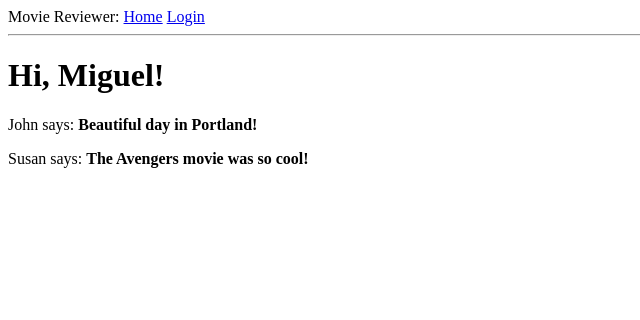
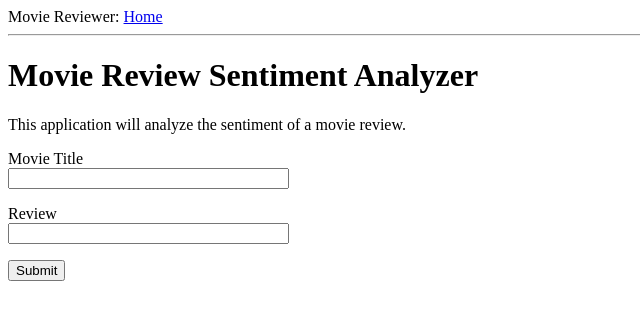
Before and after one commit to sconnors1122/movie_analyzer, a Flask app: page / in a window 1280 px wide. Shown: the top 320 px of the page, without its empty margins (0-640 px from the left). Run offline with Flask 2, Linux system fonts and the light colour scheme.

Commit message:
added submission form

```diff
--- a/app/forms.py
+++ b/app/forms.py
@@ -1,7 +1,8 @@
 from flask_wtf import FlaskForm
-from wtforms import StringField, PasswordField, BooleanField, SubmitField
+from wtforms import StringField, SubmitField
 from wtforms.validators import DataRequired
-class LoginForm(FlaskForm):
+
+class SubmissionForm(FlaskForm):
     title = StringField('Movie Title', validators=[DataRequired()])
-    review = PasswordField('Review', validators=[DataRequired()])
+    review = StringField('Review', validators=[DataRequired()])
     submit = SubmitField('Submit')
--- a/app/routes.py
+++ b/app/routes.py
@@ -1,28 +1,13 @@
 from flask import render_template, flash, redirect, url_for
 from app import app
-from app.forms import LoginForm
+from app.forms import SubmissionForm
 
-@app.route('/')
-@app.route('/index')
+@app.route('/', methods=['GET', 'POST'])
+@app.route('/index', methods=['GET', 'POST'])
 def index():
-    user = {'username': 'Miguel'}
-    posts = [
-        {
-            'author': {'username': 'John'},
-            'body': 'Beautiful day in Portland!'
-        },
-        {
-            'author': {'username': 'Susan'},
-            'body': 'The Avengers movie was so cool!'
-        }
-    ]
-    return render_template('index.html', title='Home', user=user, posts=posts)
-
-@app.route('/login', methods=['GET', 'POST'])
-def login():
-    form = LoginForm()
+    form = SubmissionForm()
     if form.validate_on_submit():
         flash('Login requested for user {}, remember_me={}'.format(
             form.username.data, form.remember_me.data))
         return redirect(url_for('index'))
-    return render_template('login.html', title='Sign In', form=form)
+    return render_template('index.html', title='Home', form=form)
--- a/app/templates/base.html
+++ b/app/templates/base.html
@@ -10,7 +10,6 @@
         <div>
             Movie Reviewer:
             <a href="{{url_for('index')}}">Home</a>
-            <a href="{{url_for('login')}}">Login</a>
         </div>
         <hr>
         {% with messages = get_flashed_messages() %}
--- a/app/templates/index.html
+++ b/app/templates/index.html
@@ -1,8 +1,28 @@
 {% extends "base.html" %}
 
 {% block content %}
-    <h1>Hi, {{ user.username }}!</h1>
-    {% for post in posts %}
-    <div><p>{{ post.author.username }} says: <b>{{ post.body }}</b></p></div>
-    {% endfor %}
+    <h1>Movie Review Sentiment Analyzer</h1>
+    <div>
+        <p>This application will analyze the sentiment of a movie review.</p>
+        <form action="" method="post" novalidate>
+        {{ form.hidden_tag() }}
+        <p>
+            {{ form.title.label }}<br>
+            {{ form.title(size=32) }}<br>
+            {% for error in form.title.errors %}
+            <span style="color: red;">[{{ error }}]</span>
+            {% endfor %}
+        </p>
+        <p>
+            {{ form.review.label }}<br>
+            {{ form.review(size=32) }}<br>
+            {% for error in form.review.errors %}
+            <span style="color: red;">[{{ error }}]</span>
+            {% endfor %}
+        </p>
+        <p>{{ form.submit() }}</p>
+        </form>
+    </div>
+
+
 {% endblock %}
```
Also changed, not shown: 1 other file.
